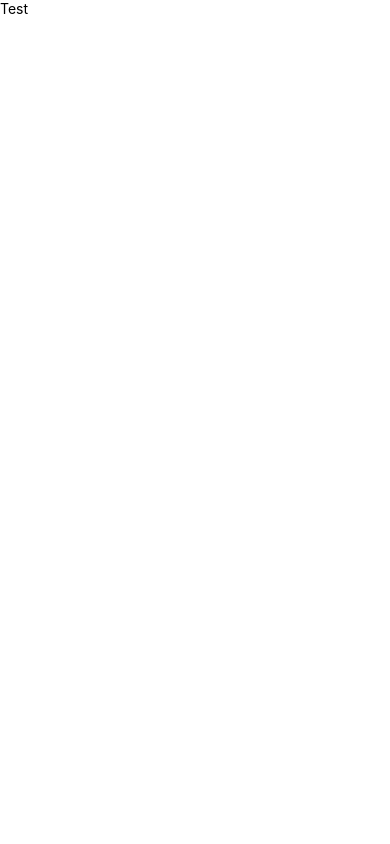
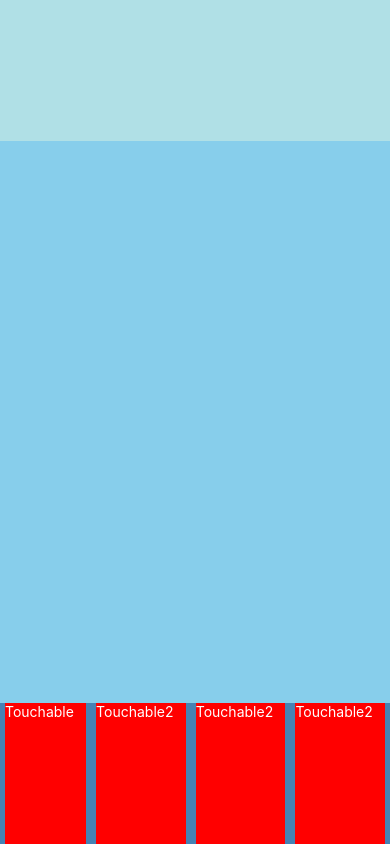
Before and after one commit to SamsUniAcct/MorseCodeApp, a React Native app: screen / in a window 390 px wide. Built offline with nearby package versions, Linux system fonts and the light colour scheme.

Commit message:
Added basic UI element structure

```diff
--- a/App.js
+++ b/App.js
@@ -5,17 +5,79 @@
 
  import React from 'react';
  import {
-  View,
-  Text
+   StyleSheet,
+   Text,
+   TouchableHighlight,
+   View
  } from 'react-native';
 
  const App = () => {
-
+   const menuButtonPress = () => {
+     alert('You tapped the button!');
+   };
    return (
-    <View>
-      <Text>Test</Text>
+     <View style={styles.mainContainer}>
+       <View style={styles.header}>
+       </View>
+       <View style={styles.mainSection}>
+       </View>
+       <View style={styles.footer}>
+         <TouchableHighlight onPress={menuButtonPress} underlayColor="white" style={styles.footerButton}>
+           <View >
+             <Text style={styles.footerButtonText}>Touchable</Text>
+           </View>
+         </TouchableHighlight>
+         <TouchableHighlight onPress={menuButtonPress} underlayColor="white" style={styles.footerButton}>
+           <View >
+             <Text style={styles.footerButtonText}>Touchable2</Text>
+           </View>
+         </TouchableHighlight>
+         <TouchableHighlight onPress={menuButtonPress} underlayColor="white" style={styles.footerButton}>
+           <View >
+             <Text style={styles.footerButtonText}>Touchable2</Text>
+           </View>
+         </TouchableHighlight>
+         <TouchableHighlight onPress={menuButtonPress} underlayColor="white" style={styles.footerButton}>
+           <View >
+             <Text style={styles.footerButtonText}>Touchable2</Text>
+           </View>
+         </TouchableHighlight>
+       </View>
      </View>
    );
  };
 
+ const styles = StyleSheet.create({
+   mainContainer: {
+     flex: 1
+   },
+   header: {
+     flex: 1,
+     backgroundColor: 'powderblue'
+   },
+   mainSection: {
+     flex: 4,
+     backgroundColor: 'skyblue'
+   },
+   footer: {
+     flex: 1,
+     flexDirection: 'row',
+     justifyContent: 'space-between',
+     backgroundColor: 'steelblue'
+   },
+   footerButton: {
+     height: '100%',
+     justifyContent: 'space-between',
+     marginLeft: 5,
+     marginRight: 5,
+     flexGrow: 1,
+     flexShrink: 1,
+     flexBasis: "auto",
+     backgroundColor: 'red'
+   },
+   footerButtonText: {
+     color: 'white'
+   }
+ });
+
  export default App;
```
Lines whose indentation alone changed are shown as unchanged.
